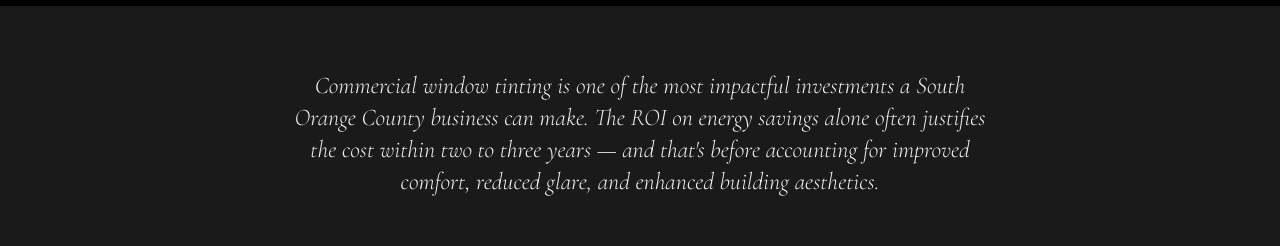
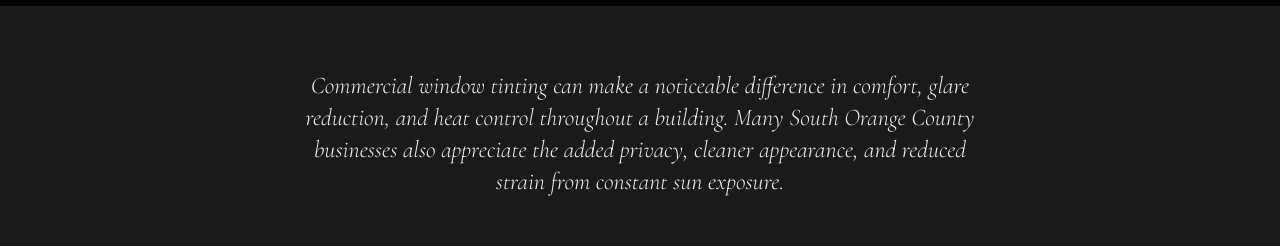
Before and after one commit to Vanceewell/vta-dashboard, a Next.js app in the folder jasons-glass-tint/: page /commercial-window-tint in a window 1280 px wide. Shown: the part 554-800 px from the top of the page. Built offline with nearby package versions, Linux system fonts and the light colour scheme; no server answers; the database is empty; grey boxes are pictures that could not be loaded.

Commit message:
Update: Commercial page intro paragraph — softer, benefit-focused copy

```diff
--- a/jasons-glass-tint/src/app/commercial-window-tint/page.tsx
+++ b/jasons-glass-tint/src/app/commercial-window-tint/page.tsx
@@ -22,7 +22,7 @@ export default function Page() {
         img:      "https://images.unsplash.com/photo-1486325212027-8081e485255e?w=1400&q=80",
         slot:     'commercialPageHero',
       }}
-      intro="Commercial window tinting is one of the most impactful investments a South Orange County business can make. The ROI on energy savings alone often justifies the cost within two to three years — and that's before accounting for improved comfort, reduced glare, and enhanced building aesthetics."
+      intro="Commercial window tinting can make a noticeable difference in comfort, glare reduction, and heat control throughout a building. Many South Orange County businesses also appreciate the added privacy, cleaner appearance, and reduced strain from constant sun exposure."
       sections={[
         {
           heading: "Commercial Window Film That Pays for Itself",
```
